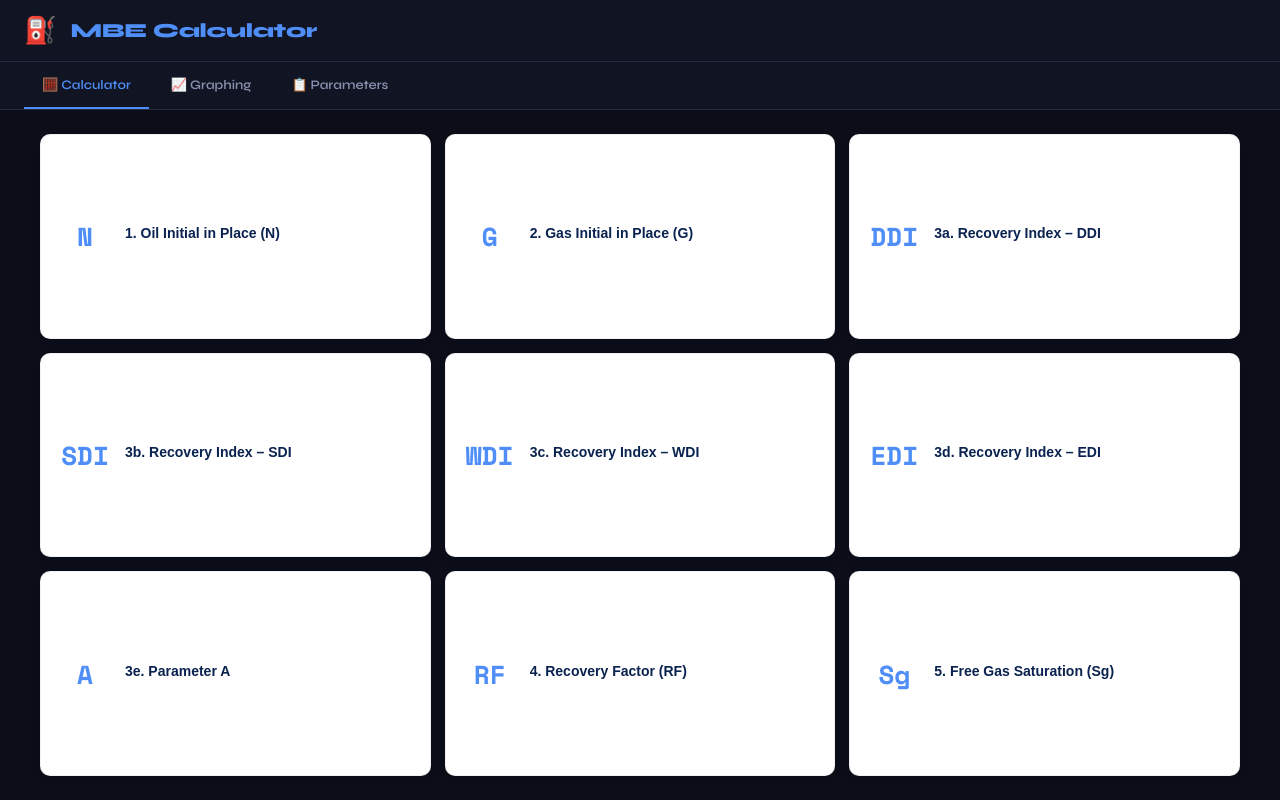
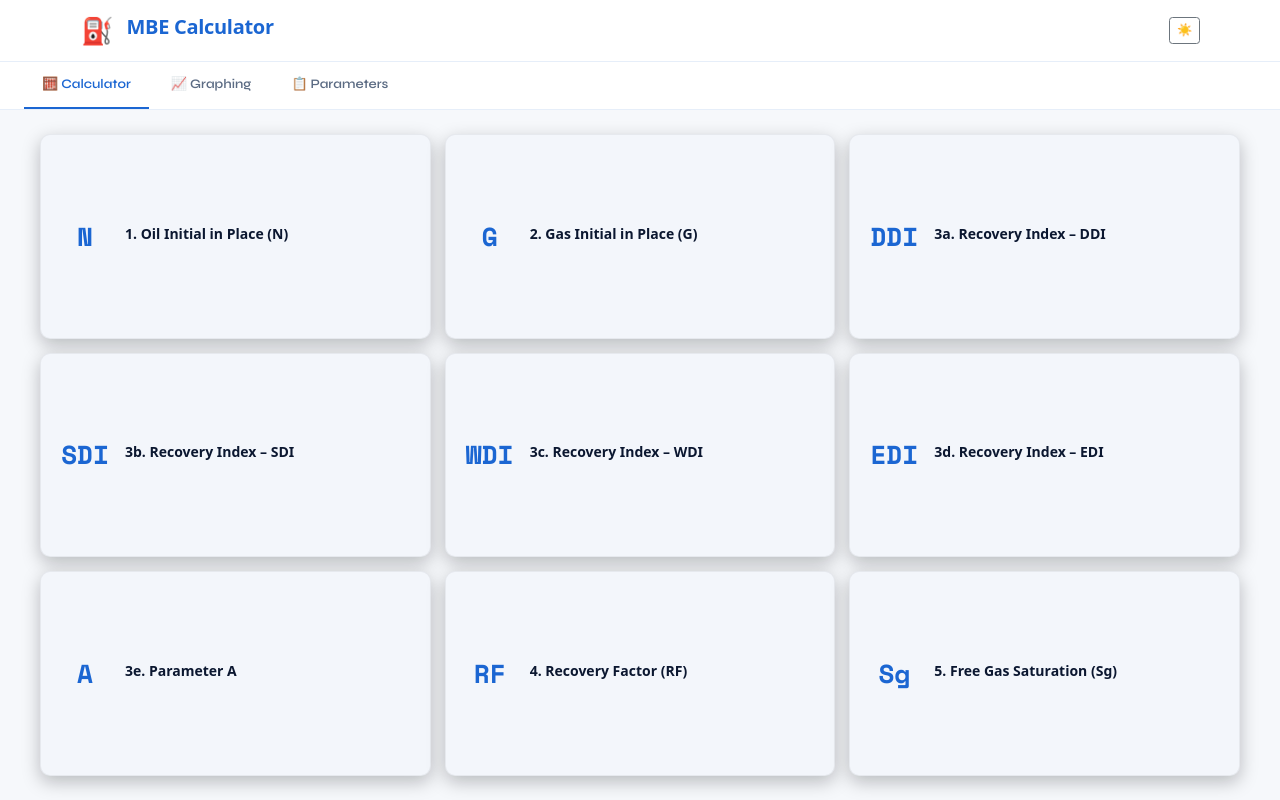
Before and after one commit to Daniel-B-V/MBE-Calculator, a Flask app: page / in a window 1280 px wide. Run offline with Flask 3, Linux system fonts and the light colour scheme.

Commit message:
with light mode

```diff
--- a/static/css/style.css
+++ b/static/css/style.css
@@ -21,6 +21,28 @@
   --font-mono: 'Space Mono', monospace;
   --header-h:  62px;
   --tabbar-h:  48px;
+}
+
+/* Light theme overrides */
+:root.light-theme, :root[data-theme="light"] {
+  --bg:        #f6f8fb;
+  --surface:   #ffffff;
+  --card:      #ffffff;
+  --card2:     #f3f6fb;
+  --accent:    #1b66d2;
+  --accent2:   #34518a;
+  --green:     #1b9e77;
+  --red:       #cf2e2e;
+  --yellow:    #b07a00;
+  --text:      #0b1730;
+  --subtext:   #5b6b83;
+  --border:    #e6eef9;
+  --input-bg:  #ffffff;
+}
+
+/* Smooth transitions when switching themes */
+html, body, .site-header, .tab-bar, .tab-panel, .param-table td, .param-table th {
+  transition: background-color 220ms ease, color 220ms ease, border-color 220ms ease;
 }
 
 html, body {
@@ -137,16 +159,16 @@ html, body {
 }
 .eq-card {
   display: flex; align-items: center; gap: 12px;
-  background: #ffffff; color: #0b1220; border-radius: 10px;
+  background: var(--card2); color: var(--text); border-radius: 10px;
   padding: 14px 16px; border: 1px solid rgba(16,24,40,0.06);
-  cursor: pointer; text-align: left; box-shadow: 0 6px 14px rgba(9,10,18,0.04);
+  cursor: pointer; text-align: left; box-shadow: 0 6px 18px rgba(3,6,12,0.25);
 }
 .eq-card:hover { transform: translateY(-4px); transition: transform .12s ease; }
 .card-left { flex: 0 0 56px; display:flex; align-items:center; justify-content:center; }
 .card-symbol { font-family: var(--font-mono); font-size: 26px; font-weight: 800; color: var(--accent); }
 .card-right { flex: 1; display:flex; flex-direction:column; }
-.card-name { font-weight: 700; color: #09224f; font-size: 14px; margin-bottom: 6px; }
-.card-desc { font-size: 12px; color: #394a6a; }
+.card-name { font-weight: 700; color: var(--text); font-size: 14px; margin-bottom: 6px; }
+.card-desc { font-size: 12px; color: var(--subtext); }
 
 /* Back button spacing */
 .back-wrap { margin-bottom: 14px; }
@@ -374,20 +396,21 @@ html, body {
 }
 .param-table thead {
   position: sticky; top: 0;
-  background: var(--surface); z-index: 2;
+  background: color-mix(in srgb, var(--surface) 70%, black 10%);
+  z-index: 2;
 }
 .param-table th {
-  font-size: 11px; font-weight: 700; letter-spacing: 1px;
-  color: var(--accent); padding: 12px 18px; text-align: left;
-  border-bottom: 1px solid var(--border); text-transform: uppercase;
+  font-size: 12px; font-weight: 700; letter-spacing: 0.6px;
+  color: var(--accent2); padding: 12px 18px; text-align: left;
+  border-bottom: 1px solid color-mix(in srgb, var(--border) 60%, transparent);
 }
 .param-table td {
-  padding: 10px 18px; border-bottom: 1px solid var(--border);
-  font-size: 13px; vertical-align: middle;
+  padding: 12px 18px; border-bottom: 1px solid color-mix(in srgb, var(--border) 30%, transparent);
+  font-size: 13px; vertical-align: middle; background: transparent;
 }
 .param-table tbody tr:last-child td { border-bottom: none; }
-.param-table tbody tr:nth-child(even) td { background: var(--card); }
-.param-table tbody tr:hover td { background: color-mix(in srgb, var(--accent) 7%, transparent); }
+.param-table tbody tr:nth-child(even) td { background: color-mix(in srgb, var(--card) 70%, black 3%); }
+.param-table tbody tr:hover td { background: color-mix(in srgb, var(--accent2) 6%, transparent); }
 .param-table td:first-child {
   font-family: var(--font-mono); font-weight: 700;
   color: var(--accent2); font-size: 12px; width: 90px;
--- a/static/js/app.js
+++ b/static/js/app.js
@@ -24,10 +24,68 @@ const API = {
 // ─── BOOT ──────────────────────────────────────────────────────────
 document.addEventListener("DOMContentLoaded", () => {
   initTabs();
+  enhanceBootstrapBindings();
+  initTheme();
   fetchEquations();
   fetchParameters();
   initGraphingTab();
 });
+
+// THEME: light/dark toggle with persistence
+function initTheme() {
+  const btn = document.getElementById('theme-toggle');
+  if (!btn) return;
+
+  const saved = localStorage.getItem('mbe_theme');
+  const prefersDark = window.matchMedia && window.matchMedia('(prefers-color-scheme: dark)').matches;
+  const initial = saved || (prefersDark ? 'dark' : 'light');
+  applyTheme(initial);
+
+  btn.addEventListener('click', () => {
+    const current = document.documentElement.classList.contains('light-theme') ? 'light' : 'dark';
+    const next = current === 'light' ? 'dark' : 'light';
+    applyTheme(next);
+    localStorage.setItem('mbe_theme', next);
+  });
+}
+
+function applyTheme(name) {
+  if (name === 'light') {
+    document.documentElement.classList.add('light-theme');
+    document.documentElement.setAttribute('data-theme', 'light');
+    const btn = document.getElementById('theme-toggle'); if (btn) btn.textContent = '☀️';
+  } else {
+    document.documentElement.classList.remove('light-theme');
+    document.documentElement.setAttribute('data-theme', 'dark');
+    const btn = document.getElementById('theme-toggle'); if (btn) btn.textContent = '🌙';
+  }
+}
+
+// Apply Bootstrap helper classes to existing elements for a quicker visual upgrade
+function enhanceBootstrapBindings() {
+  // Buttons: ensure Bootstrap's base `btn` class is present
+  document.querySelectorAll('.btn-primary, .btn-secondary, .btn-sm, .btn').forEach(el => {
+    if (!el.classList.contains('btn')) el.classList.add('btn');
+  });
+
+  // Make primary buttons larger for better touch targets
+  document.querySelectorAll('.btn-primary').forEach(el => {
+    if (!el.classList.contains('btn-primary')) el.classList.add('btn-primary');
+  });
+
+  // Inputs: add form-control where appropriate
+  document.querySelectorAll('.cell-input, .txt-input, input[type="text"]').forEach(el => {
+    if (!el.classList.contains('form-control')) el.classList.add('form-control');
+  });
+
+  // Selects
+  document.querySelectorAll('.solve-select, select').forEach(el => {
+    if (!el.classList.contains('form-select')) el.classList.add('form-select');
+  });
+
+  // Small utilities: make the header content constrained
+  document.querySelectorAll('.header-inner').forEach(el => el.classList.add('container-lg'));
+}
 
 // ════════════════════════════════════════════════════════════════════
 // TABS
--- a/templates/index.html
+++ b/templates/index.html
@@ -8,6 +8,10 @@
   <link rel="preconnect" href="https://fonts.gstatic.com" crossorigin />
   <link href="https://fonts.googleapis.com/css2?family=Space+Mono:ital,wght@0,400;0,700;1,400&family=Syne:wght@400;600;700;800&display=swap" rel="stylesheet" />
   <link rel="stylesheet" href="/static/css/style.css" />
+  <!-- Bootstrap (added for improved layout) -->
+  <link href="https://cdn.jsdelivr.net/npm/bootstrap@5.3.2/dist/css/bootstrap.min.css" rel="stylesheet">
+  <!-- Optional icons -->
+  <link href="https://cdnjs.cloudflare.com/ajax/libs/font-awesome/6.5.0/css/all.min.css" rel="stylesheet">
   <script src="https://cdn.jsdelivr.net/npm/chart.js@4.4.0/dist/chart.umd.min.js"></script>
 </head>
 <body>
@@ -20,6 +24,9 @@
         <div>
           <h1 class="brand-title">MBE Calculator</h1>
         </div>
+      </div>
+      <div class="header-actions">
+        <button id="theme-toggle" class="btn btn-sm btn-outline-secondary" title="Toggle color theme">🌙</button>
       </div>
     </div>
   </header>
@@ -131,5 +138,6 @@
   </section>
 
   <script src="/static/js/app.js"></script>
+  <script src="https://cdn.jsdelivr.net/npm/bootstrap@5.3.2/dist/js/bootstrap.bundle.min.js"></script>
 </body>
 </html>
```
